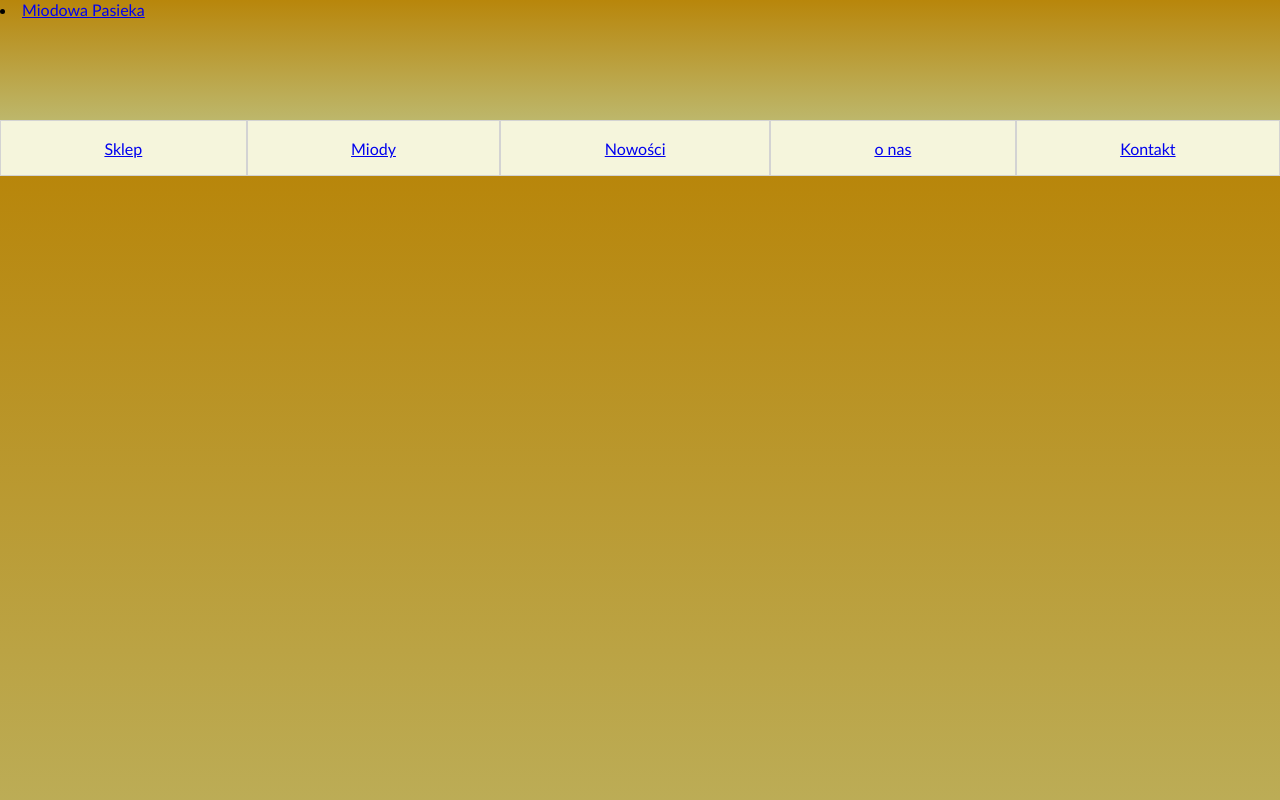
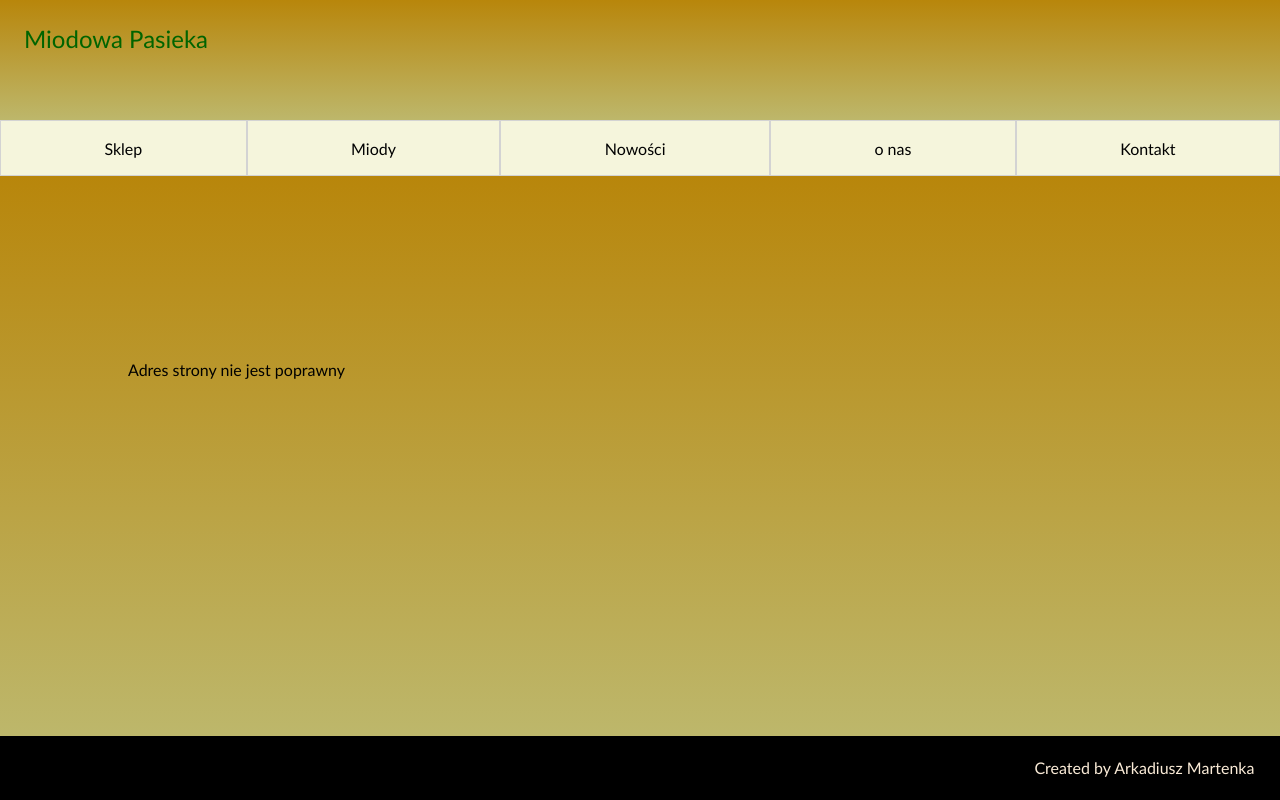
Before and after one commit to Arczmander1/garden-front, a React (Create React App) app: page / in a window 1280 px wide. Shown: the top 800 px of the page. Built offline with nearby package versions, Linux system fonts and the light colour scheme.

Commit message:
Added route for wrong adress, styles for Link.

```diff
--- a/src/App.tsx
+++ b/src/App.tsx
@@ -11,6 +11,7 @@ import {ContactView} from "./views/ContactView";
 import {AboutView} from "./views/AboutViews";
 import { NewsView } from './views/NewsView';
 import {MainView} from "./views/MainViews";
+import {NotFoundView} from "./views/NotFoundView";
 
 
 export const App = () => {
@@ -27,6 +28,7 @@ export const App = () => {
                 <Route path="/about" element={<AboutView/>}/>
                 <Route path="/news" element={<NewsView/>}/>
                 <Route path="/garden" element={<MainView/>}/>
+                <Route path="*" element={<NotFoundView/>}/>
 
             </Routes>
         </>
--- a/src/components/bgc/Bgc.css
+++ b/src/components/bgc/Bgc.css
@@ -1,5 +1,5 @@
 .backgroundOfWeb {
-    height: 100vh;
+    height: 70vh;
     width: 100vw;
     background-image: linear-gradient(darkgoldenrod, darkkhaki);
     background-color: #cccccc;
--- a/src/components/header/Header.css
+++ b/src/components/header/Header.css
@@ -2,4 +2,9 @@ header {
     width: 100vw;
     height: 15vh;
     background-image: linear-gradient(darkgoldenrod, darkkhaki);
+
 }
+header div {
+    color: white;
+    padding: 1.5rem;
+}
--- a/src/components/header/Header.tsx
+++ b/src/components/header/Header.tsx
@@ -5,6 +5,8 @@ import {Link} from "react-router-dom";
 
 export const Header = () => (
     <header>
-        <li><Link to="/garden">Miodowa Pasieka</Link></li>
+        <div>
+            <Link style={{ textDecoration: 'none', color: 'darkgreen', fontSize: '1.5rem'}} to="/garden">Miodowa Pasieka</Link>
+        </div>
     </header>
 );
--- a/src/components/menu/Menu.css
+++ b/src/components/menu/Menu.css
@@ -1,5 +1,5 @@
 .wrapperMenu {
-    width: 100vw;
+    width: 100%;
     height: 7vh;
     background-color: darkkhaki;
     list-style-type: none;
@@ -20,7 +20,7 @@
     background-color: antiquewhite;
 }
 
-.sorry, .contact, .about, .news, .main  {
+.sorry, .contact, .about, .news, .main, .none  {
     position: absolute;
     top: 45%;
     left: 10%;
--- a/src/components/menu/Menu.tsx
+++ b/src/components/menu/Menu.tsx
@@ -5,10 +5,10 @@ import './Menu.css'
 
 export const Menu = () => (
     <ul className="wrapperMenu">
-        <li><Link to="/shop">Sklep</Link></li>
-        <li><Link to="/honeys">Miody</Link></li>
-        <li><Link to="/news">Nowości</Link></li>
-        <li><Link to="/about">o nas</Link></li>
-        <li><Link to="/contact">Kontakt</Link></li>
+        <li><Link style={{ textDecoration: 'none', color: 'black' }} to="/shop">Sklep</Link></li>
+        <li><Link style={{ textDecoration: 'none', color: 'black' }} to="/honeys">Miody</Link></li>
+        <li><Link style={{ textDecoration: 'none', color: 'black' }} to="/news">Nowości</Link></li>
+        <li><Link style={{ textDecoration: 'none', color: 'black' }} to="/about">o nas</Link></li>
+        <li><Link style={{ textDecoration: 'none', color: 'black' }} to="/contact">Kontakt</Link></li>
     </ul>
 );
--- a/src/views/AboutViews.tsx
+++ b/src/views/AboutViews.tsx
@@ -2,7 +2,6 @@ import React from "react";
 
 export const AboutView = () => (
     <div className="about">
-        <h1>Dzień dobry, miło nam Cię widzieć !</h1>
         <p>Jesteśmy pasieką z 20 letnim doświadczeniem. Tworzymy miody zgodnie ze starą Polską recepturą</p>
     </div>
 );
--- a/src/views/MainViews.tsx
+++ b/src/views/MainViews.tsx
@@ -2,6 +2,6 @@ import React from "react";
 
 export const MainView = () => (
     <div className="main">
-        <h1>Dzień dobry, miło nam Cię widzieć !</h1>
+        <h1>Dzień dobry, miło Cię widzieć !</h1>
     </div>
 );
--- /dev/null
+++ b/src/views/NotFoundView.tsx
@@ -0,0 +1,7 @@
+import React from "react";
+
+export const NotFoundView = () => (
+    <div className="none">
+        <p>Adres strony nie jest poprawny</p>
+    </div>
+);
```
